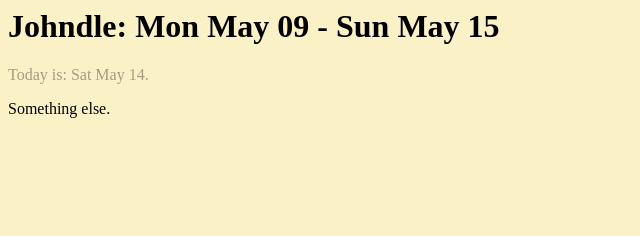
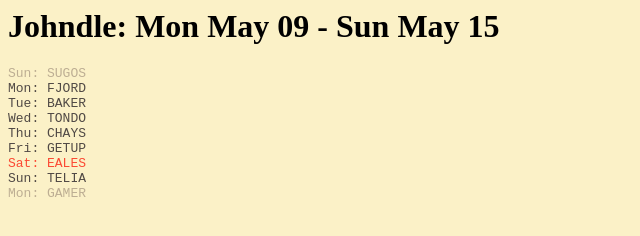
Before and after one commit to jdbgray/jdbgray.github.io, a plain HTML site: page docs/johndle.html in a window 1280 px wide. Shown: the whole page, without its empty margins (0-640 px from the left). Drawn offline with Linux system fonts and the light colour scheme.

Commit message:
add scripts to create working week schedule and basic stylesheet

```diff
--- /dev/null
+++ b/docs/css/style.css
@@ -0,0 +1,5 @@
+body {background-color: #fbf1c7;}
+p.days {font-family: monospace;}
+span.contextDay {color: #bdae93;}
+span.currentDay {color: #fb4933;}
+span.anotherDay {color: #504945;}
--- a/docs/johndle.html
+++ b/docs/johndle.html
@@ -1,28 +1,23 @@
 <html>
     <head>
 	<title>Johndle</title>
+	<link rel="stylesheet"  href="css/style.css">
 	<script src="./js/starters.js" type="text/javascript"></script>
 	<script src="./js/dates.js" type="text/javascript"></script>
 	<script src="./js/johndle.js" type="text/javascript"></script>
-	<script>
-	 window.onload = function() {
-	     document.getElementById("todayDate").innerHTML=today.toShortDateString();
-	     document.getElementById("thisWeekMon").innerHTML=thisWeek.Monday.toShortDateString();
-	     document.getElementById("thisWeekSun").innerHTML=thisWeek.Sunday.toShortDateString();
-	 }
-	</script>
-	<style>
-	 body {background-color: #fbf1c7;}
-	 p.context {color: #a89984;}
-	</style>
     </head>
     <body>
 	<h1>Johndle: <a id="thisWeekMon"></a> - <a id="thisWeekSun"></a></h1>
-	<p class="context">
-	    Today is: <a id="todayDate"></a>.
-	</p>
-	<p>
-	    Something else.
+	<p class="days">
+	    <span id="day0">Sun: </span> <br>
+	    <span id="day1">Mon: </span> <br>
+	    <span id="day2">Tue: </span> <br>
+	    <span id="day3">Wed: </span> <br>
+	    <span id="day4">Thu: </span> <br>
+	    <span id="day5">Fri: </span> <br>
+	    <span id="day6">Sat: </span> <br>
+	    <span id="day7">Sun: </span> <br>
+	    <span id="day8">Mon: </span> <br>
 	</p>
     </body>
 </html>
--- a/docs/js/dates.js
+++ b/docs/js/dates.js
@@ -60,3 +60,6 @@ class Week {
 /* TODO:
   Still need to get the starter words for each day and display this all as a nice table or something, with the current day's starter in red.
 */
+
+// #a89984
+// #504945
--- a/docs/js/johndle.js
+++ b/docs/js/johndle.js
@@ -1,7 +1,28 @@
-/* These initial variables are figuring out what number day we're on, beginning at the start date of 25th April 2022. As dates are calculated in milliseconds since 1st January 1970, we have to divide by the number of milliseconds in a day.  */
-let start = new jDate(2022, 03, 25),
+let origin = new jDate(2022, 03, 25),
     today = new jDate(),
-    thisWeek = today.toWeek(),
-    difference = today-start,
-    msPerDay = 1000 * 60 * 60 * 24,
-    dayNumber = Math.floor(difference / msPerDay) - 1; // the minus 1 is because I missed a day on Monday 9th May 2022 due to not bringing my laptop to Maggie & Tim's wedding
+    thisWeek = today.toWeek();
+
+function getDayNumber(jdate) {
+    let msPerDay = 1000 * 60 * 60 * 24,
+	dayNumber = Math.floor((jdate - origin) / msPerDay) - 1;
+    return dayNumber;
+}
+
+let startIndex = getDayNumber(thisWeek.contextSunday),
+    todayNumber = getDayNumber(today);
+
+window.onload = function() {
+    document.getElementById("thisWeekMon").innerHTML=thisWeek.Monday.toShortDateString();
+    document.getElementById("thisWeekSun").innerHTML=thisWeek.Sunday.toShortDateString();
+    for (var x = 0; x < 9; x++) {
+	let posn = document.getElementById("day" + x);
+	posn.innerHTML+=starters[startIndex + x];
+	if (x == 0 || x == 8) {
+	    posn.classList.add("contextDay");
+	} else if (startIndex + x === todayNumber) {
+	    posn.classList.add("currentDay");
+	} else {
+	    posn.classList.add("anotherDay");
+	}
+    }
+}
```
